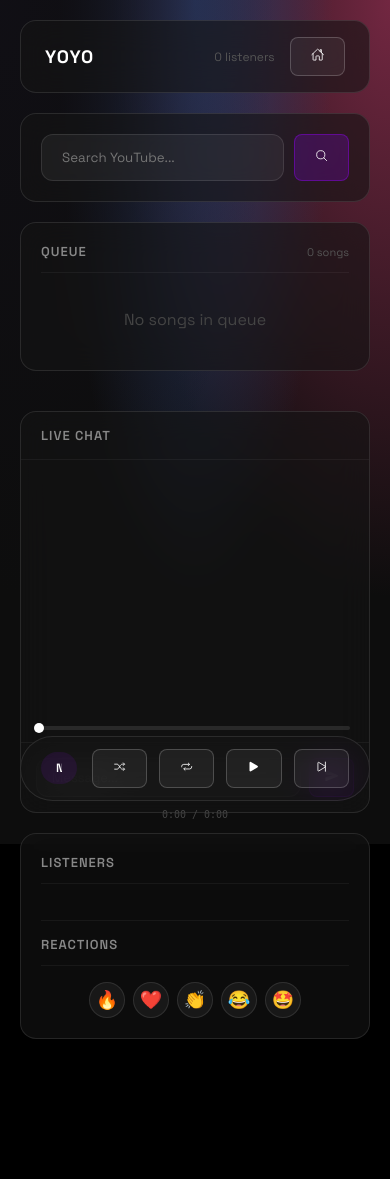
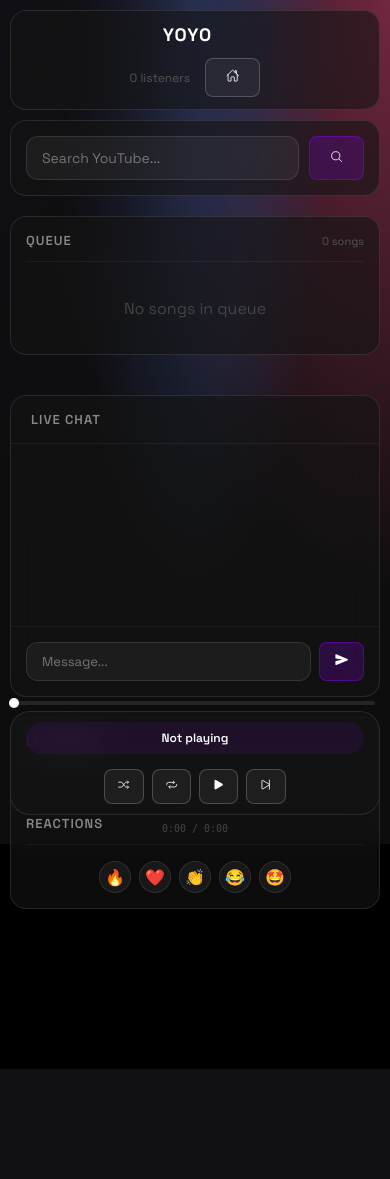
Before and after one commit to Swotboysandy/yoyomusic, a Flask app: page /room/412fc817 in a window 390 px wide. After the commit the page ends 1069 px from the top, so only its background shows below. Run offline with Flask 3, Linux system fonts and the light colour scheme; data comes from the database, SQL or seed files in the repository; some libraries are stand-ins or nearby versions.

Commit message:
Mobile responsiveness: header, player, inputs, layout fixes

```diff
--- a/templates/room.html
+++ b/templates/room.html
@@ -484,6 +484,89 @@
                 opacity: 0;
             }
         }
+
+        /* Mobile Responsiveness */
+        @media (max-width: 600px) {
+            .header {
+                flex-direction: column;
+                gap: 12px;
+                padding: 12px 16px;
+                margin: 10px;
+            }
+
+            .header>div {
+                width: 100%;
+                justify-content: center;
+            }
+
+            #host_theme_controls {
+                border-left: none !important;
+                padding-left: 0 !important;
+                margin-left: 0 !important;
+                justify-content: center;
+            }
+
+            .main {
+                padding: 0 10px 140px 10px;
+            }
+
+            .section {
+                padding: 15px;
+            }
+
+            .player-overlay {
+                bottom: 10px;
+                padding: 0 10px;
+            }
+
+            .player-card {
+                padding: 10px 15px;
+                gap: 10px;
+                flex-wrap: wrap;
+                border-radius: 20px;
+            }
+
+            .player-info {
+                order: -1;
+                width: 100%;
+                text-align: center;
+                margin-bottom: 5px;
+            }
+
+            .player-controls {
+                width: 100%;
+                justify-content: center;
+                gap: 8px;
+            }
+
+            .player-controls .neon-btn {
+                padding: 8px 12px;
+            }
+
+            .prog-bar {
+                left: 15px;
+                right: 15px;
+            }
+
+            .chat-container {
+                height: 300px;
+            }
+
+            .reaction-bar {
+                flex-wrap: wrap;
+            }
+
+            .reaction-btn {
+                width: 32px;
+                height: 32px;
+                font-size: 16px;
+            }
+
+            .glass-input {
+                padding: 12px 15px;
+                font-size: 14px;
+            }
+        }
     </style>
 </head>
 
```
Also changed, not shown: templates/lobby.html (+21 -0 lines).
